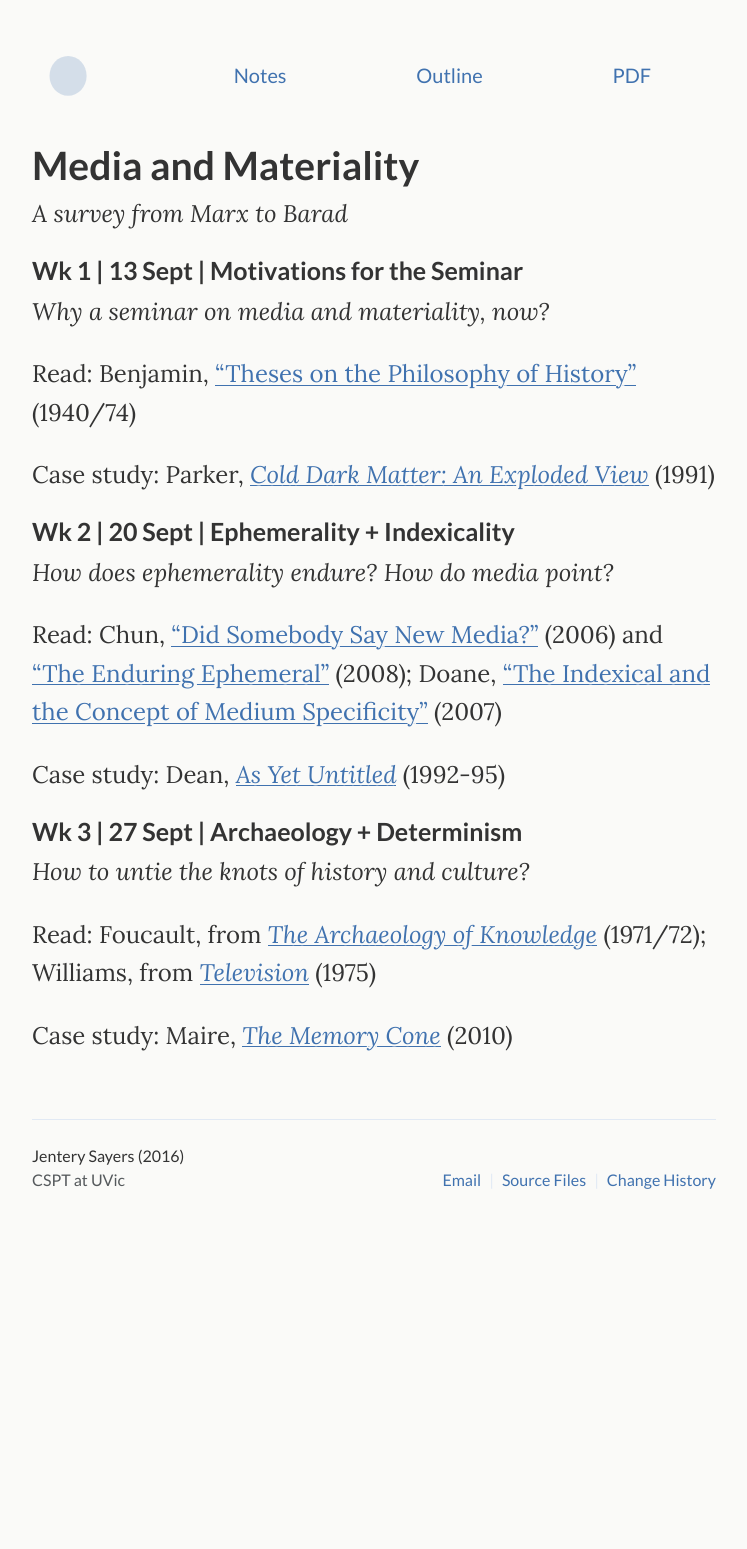
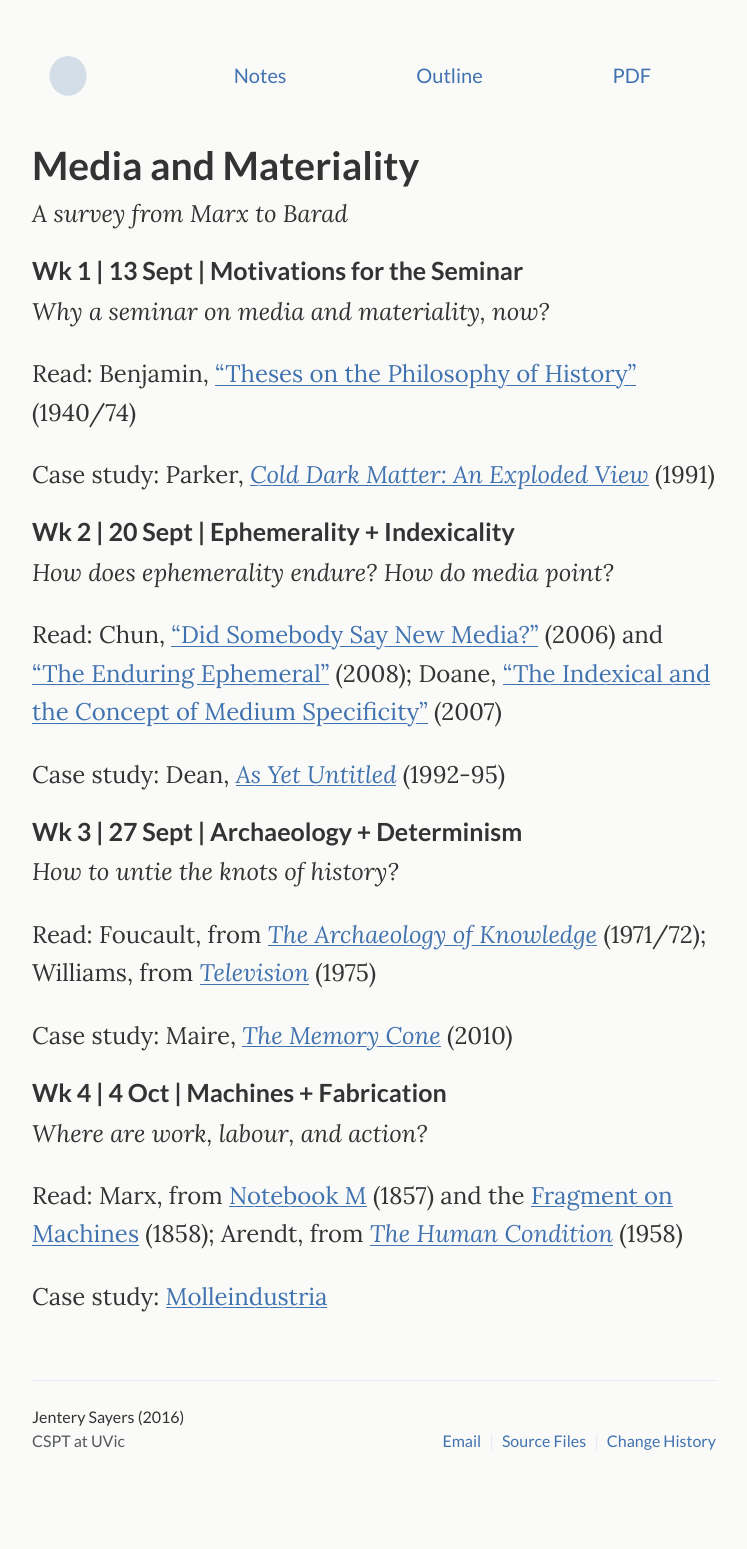
Before and after one commit to jentery/cspt500, a Jekyll site: the page built from index.md, in a window 1280 px wide. Shown: the whole page, without its empty margins (266-1013 px from the left). Built offline with Jekyll 4.4.1, drawn with Linux system fonts in a browser that asks for light colours; before the commit the page ends 1288 px from its top, so only the background shows below that.

Commit message:
added week 4

```diff
--- a/index.md
+++ b/index.md
@@ -3,7 +3,6 @@ layout: default
 ---
 
 # Media and Materiality
-
 <div class="lead pretty-links">
 *A survey from Marx to Barad*
 
@@ -22,9 +21,17 @@ Read: Chun, ["Did Somebody Say New Media?"](http://www.jenteryteaches.com/nonesh
 Case study: Dean, [*As Yet Untitled*](http://ccca.concordia.ca/artists/work_detail.html?languagePref=en&mkey=72335&title=As+Yet+Untitled&artist=Max+Dean&link_id=10233) (1992-95)
 
 ### Wk 3 | 27 Sept | Archaeology + Determinism
-*How to untie the knots of history and culture?*
+*How to untie the knots of history?*
 
 Read: Foucault, from [*The Archaeology of Knowledge*](http://www.jenteryteaches.com/noneshall/cspt/foucaultArchaeology.pdf) (1971/72); Williams, from [*Television*](http://www.jenteryteaches.com/noneshall/cspt/williamsTelevision.pdf) (1975)
 
 Case study: Maire, [*The Memory Cone*](http://julienmaire.ideenshop.net/docs/memory_cone.pdf) (2010)
+
+### Wk 4 | 4 Oct | Machines + Fabrication
+*Where are work, labour, and action?*
+
+Read: Marx, from [Notebook M](https://www.marxists.org/archive/marx/works/1857/grundrisse/ch01.htm) (1857) and the [Fragment on Machines](https://www.marxists.org/archive/marx/works/1857/grundrisse/ch13.htm#p690) (1858); Arendt, from [*The Human Condition*](http://www.jenteryteaches.com/noneshall/cspt/arentHumanCondition.pdf) (1958)
+
+Case study: [Molleindustria](http://www.molleindustria.org/)
+
 </div>
```
